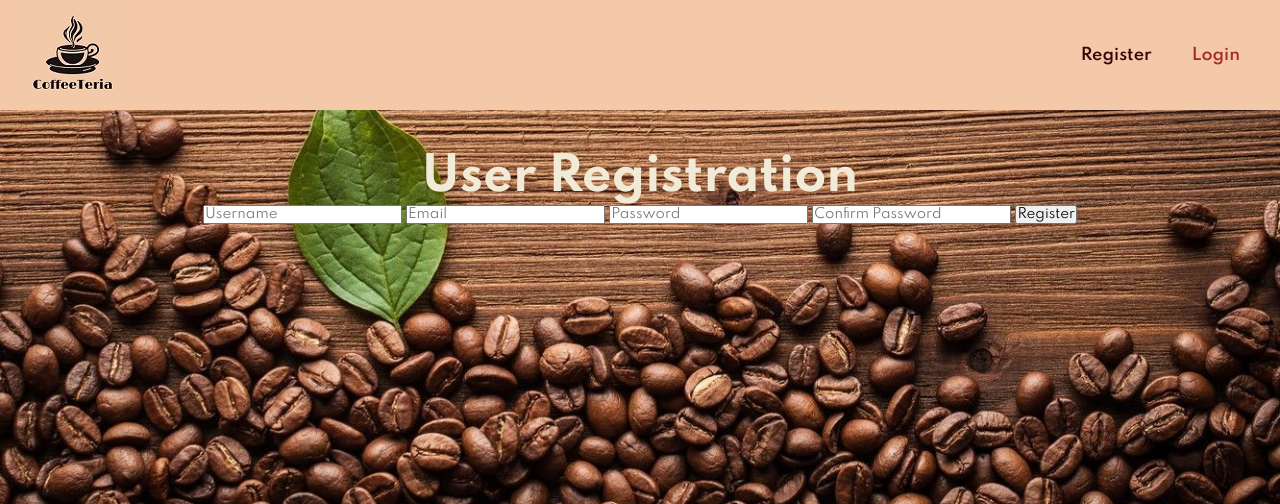
After one commit to HossamAshraf1024/SWE-project, a Flask app: template templates/register.html in a window 1280 px wide. The commit adds this page. Shown: the top 504 px of the page. Run offline with Flask 3, Linux system fonts and the light colour scheme; the template is opened without the code that fills it, so the values that code supplies are empty.

Commit message:
register, login, logout

```diff
--- /dev/null
+++ b/app.py
@@ -0,0 +1,69 @@
+from flask import Flask, render_template, request, redirect, url_for
+import sqlite3
+
+app = Flask(__name__)
+
+# Create a SQLite database and connect to it
+conn = sqlite3.connect('coffeeteria.db', check_same_thread=False)
+cursor = conn.cursor()
+
+# Create a table for user registration
+cursor.execute('''
+    CREATE TABLE IF NOT EXISTS users (
+        id INTEGER PRIMARY KEY AUTOINCREMENT,
+        username TEXT NOT NULL,
+        email TEXT NOT NULL UNIQUE,
+        password TEXT NOT NULL
+    )
+''')
+conn.commit()
+
+@app.route('/')
+@app.route('/register')
+def register():
+    return render_template('register.html')
+
+@app.route('/home')
+def index():
+    return render_template('index.html')
+
+@app.route('/login', methods=['GET', 'POST'])
+def login():
+    if request.method == 'POST':
+        email = request.form['email']
+        password = request.form['password']
+
+        # Check if the user exists in the database
+        cursor.execute('SELECT * FROM users WHERE email = ? AND password = ?', (email, password))
+        user = cursor.fetchone()
+
+        if user:
+            # Redirect to the home page after successful login
+            return redirect(url_for('index'))
+        else:
+            return render_template('login.html', error='Invalid email or password')
+    else:
+        # Render the login page
+        return render_template('login.html')
+
+
+@app.route('/register', methods=['POST'])
+def register_user():
+    if request.method == 'POST':
+        username = request.form['username']
+        email = request.form['email']
+        password = request.form['password']
+
+        # Insert the user data into the database
+        cursor.execute('INSERT INTO users (username, email, password) VALUES (?, ?, ?)', (username, email, password))
+        conn.commit()
+
+        return redirect(url_for('login'))
+
+@app.route('/logout')
+def logout():
+    # Perform logout actions here if necessary
+    return redirect(url_for('register'))  # Redirect to the register page after logout
+
+if __name__ == '__main__':
+    app.run(debug=True)
--- a/style.css
+++ b/static/style.css
@@ -5,6 +5,12 @@
     padding: 0;
     box-sizing: border-box;
     font-family: 'Spartan', sans-serif;
+}
+
+body {
+    background-image: url("img/hq2.jpg");
+    background-size: cover;
+    background-position: center;
 }
 
 h1 {
@@ -16,7 +22,13 @@ h1 {
 h2 {
     font-size: 46px;
     line-height: 54px;
-    color: rgb(1, 0, 0);
+    color: #F0EAD7;
+}
+
+h3 {
+    font-size: 46px;
+    line-height: 54px;
+    color: beige;
 }
 
 h4 {
@@ -37,10 +49,6 @@ p {
 
 .section-p1 {
     padding: 40px 80px;
-}
-
-body {
-    width: 100%;
 }
 
 #header {
@@ -74,15 +82,11 @@ body {
     color:rgb(53, 3, 3);
 }
 
-
-#main_home{
-    background-image: url("img/hq2.jpg");
-    height: 120vh;
-    width:  100%;
+#main_home,
+#main_registration,
+#main_login {
     padding: 40px 10px;
-    background-size: cover;
-    background-position: top 90% right 0%;
-
+    text-align: center;
 }
 
 #main_home button{
--- /dev/null
+++ b/templates/register.html
@@ -0,0 +1,32 @@
+<!DOCTYPE html>
+<html lang="en">
+<head>
+    <meta charset="UTF-8">
+    <meta name="viewport" content="width=device-width, initial-scale=1.0">
+    <title>User Registration</title>
+    <link rel="stylesheet" href="{{ url_for('static', filename='style.css') }}">
+</head>
+<body>
+    <section id="header">
+        <a href="#"><img src="{{ url_for('static', filename='/img/logo/F4C9A9.jpg') }}" alt=""></a>
+
+        <div>
+            <ul id="navbar">
+                <li><a class="active" href="/">Register</a></li>
+                <li><a href="/login">Login</a></li>
+            </ul>
+        </div>
+    </section>
+
+    <section id="main_registration">
+        <h2>User Registration</h2>
+        <form action="/register" method="POST">
+            <input type="text" name="username" placeholder="Username" required>
+            <input type="email" name="email" placeholder="Email" required>
+            <input type="password" name="password" placeholder="Password" required>
+            <input type="password" name="confirm_password" placeholder="Confirm Password" required>
+            <button type="submit">Register</button>
+        </form>
+    </section>
+</body>
+</html>
```
Also changed, not shown: templates/index.html (renamed from index.html, +6 -5 lines), templates/login.html (added, +30 -0 lines), test.py (+16 -0 lines), coffeeteria.db (added), static/img/button.png (renamed from img/button.png), static/img/hq1.jpg (renamed from img/hq1.jpg), static/img/hq2.jpg (renamed from img/hq2.jpg), static/img/logo/F0EAD7.jpg (renamed from img/logo/F0EAD7.jpg), static/img/logo/F2D7A8.jpg (renamed from img/logo/F2D7A8.jpg), static/img/logo/F4C9A9.jpg (renamed from img/logo/F4C9A9.jpg), static/img/logo/FAF0DD.jpg (renamed from img/logo/FAF0DD.jpg).
